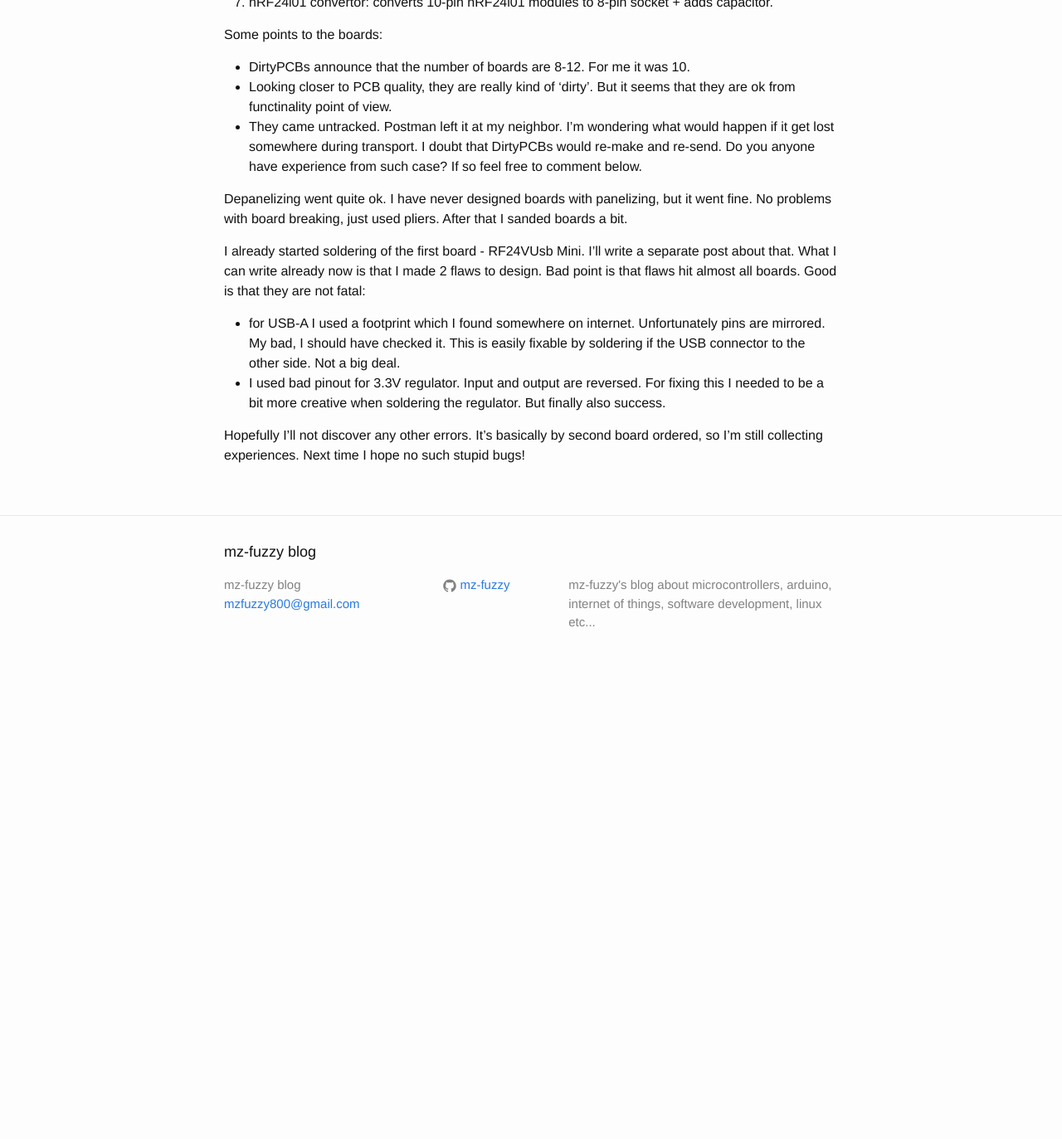
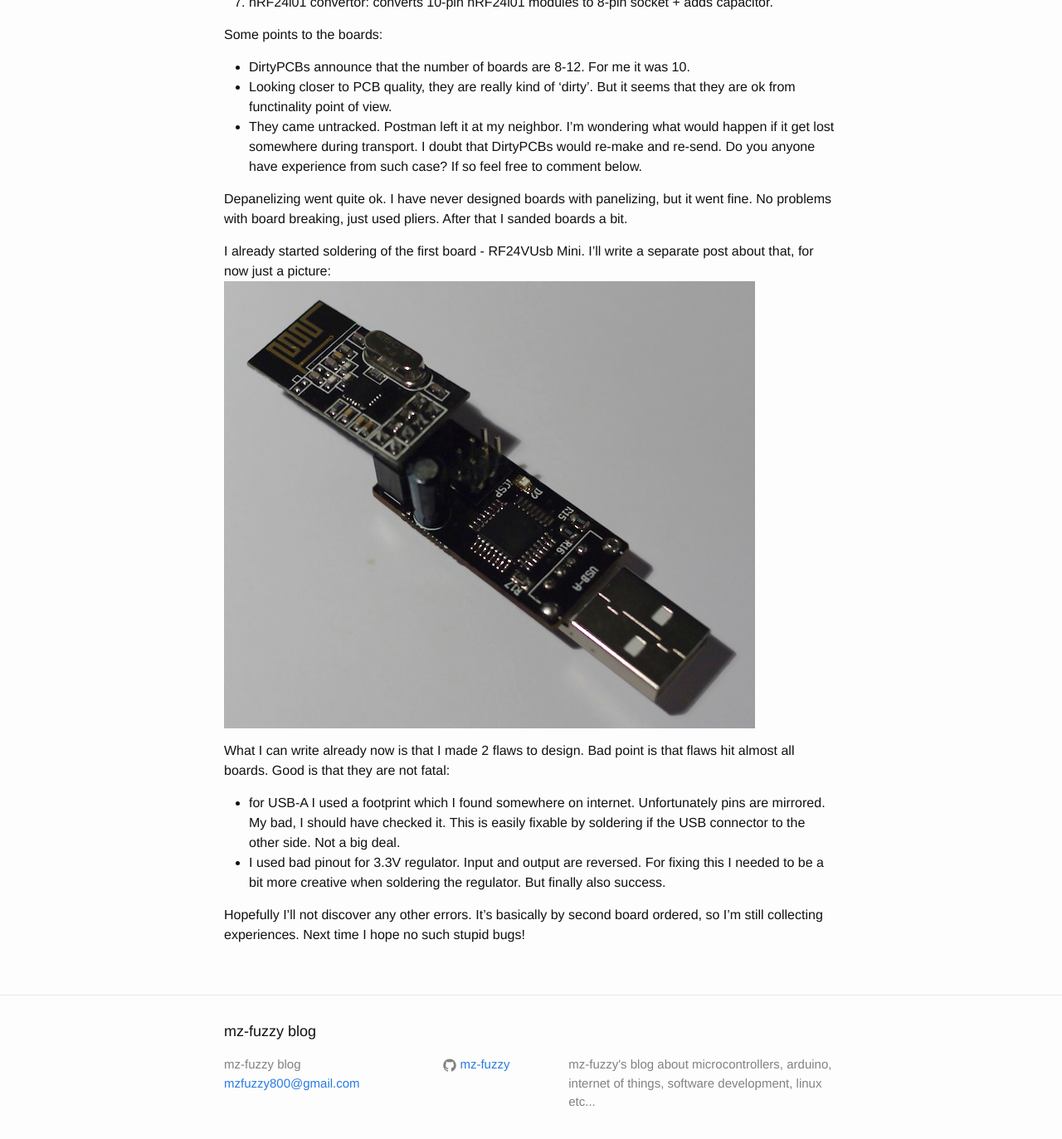
Before and after one commit to martin-mat/mz-fuzzy.github.io, a Jekyll site: the page built from _posts/2015-02-23-PCBs arrived!.md, in a window 1280 px wide and 1400 px high, scrolled down 1350 px. Shown: the top 1373 px of the window at 83% size. Built offline with Jekyll 4.4.1, drawn with Linux system fonts in a browser that asks for light colours; before the commit the page ends 2172 px from its top, so only the background shows below that.

Commit message:
picture added

```diff
--- a/_posts/2015-02-23-PCBs arrived!.md
+++ b/_posts/2015-02-23-PCBs arrived!.md
@@ -25,7 +25,10 @@ Some points to the boards:
 
 Depanelizing went quite ok. I have never designed boards with panelizing, but it went fine. No problems with board breaking, just used pliers. After that I sanded boards a bit.
 
-I already started soldering of the first board - RF24VUsb Mini. I'll write a separate post about that. What I can write already now is that I made 2 flaws to design. Bad point is that flaws hit almost all boards. Good is that they are not fatal:
+I already started soldering of the first board - RF24VUsb Mini. I'll write a separate post about that, for now just a picture:
+![RF24VUSB mini]({{ site.url }}/assets/RF24VUSB_mini.jpg "RF24VUSB mini")
+
+What I can write already now is that I made 2 flaws to design. Bad point is that flaws hit almost all boards. Good is that they are not fatal:
 
 * for USB-A I used a footprint which I found somewhere on internet. Unfortunately pins are mirrored. My bad, I should have checked it. This is easily fixable by soldering if the USB connector to the other side. Not a big deal.
 * I used bad pinout for 3.3V regulator. Input and output are reversed. For fixing this I needed to be a bit more creative when soldering the regulator. But finally also success.
```
Also changed, not shown: assets/RF24VUSB_mini.jpg (added).
